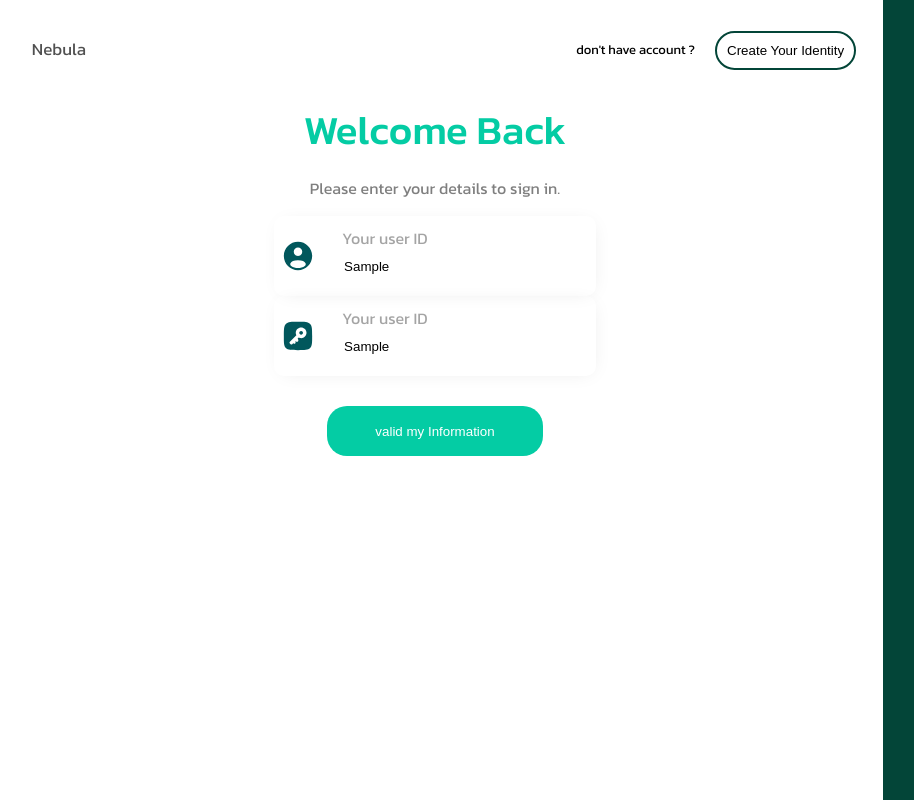
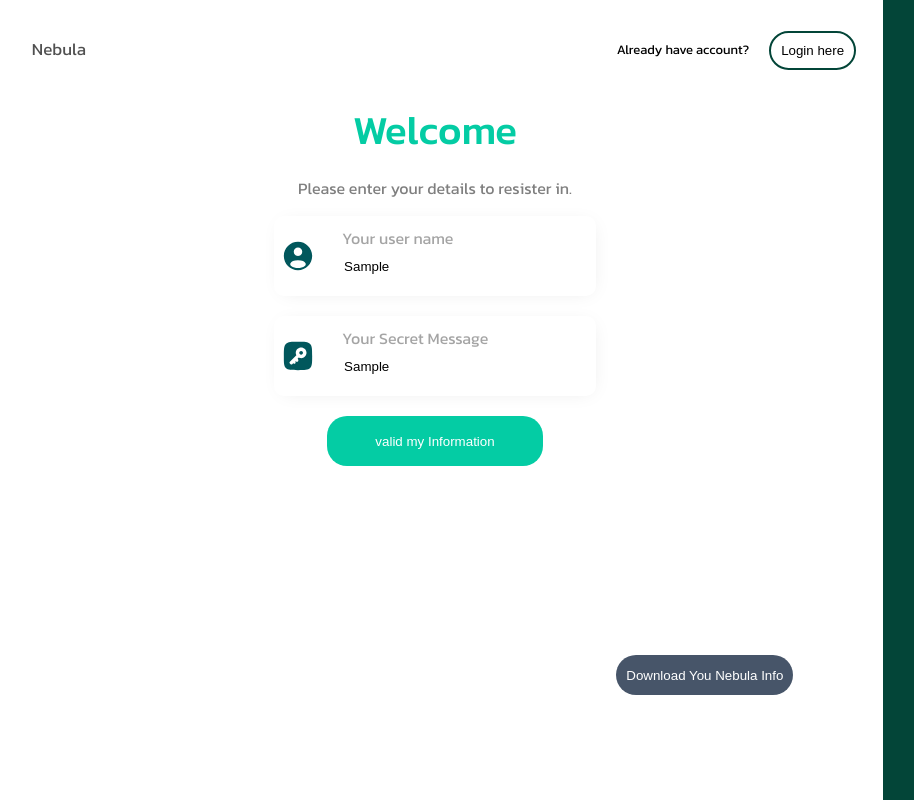
Before and after one commit to juven0/ch_ext, a React (Vite) app: page /login in a window 1280 px wide. Both pictures are taken after typing "Sample", "Sample" into the empty fields and a click on the button "Create Your Identity". Shown: the whole page, without its empty margins (13-927 px from the left). Built offline with nearby package versions, Linux system fonts and the light colour scheme.

Commit message:
login page ok

```diff
--- a/src/pages/login/login.scss
+++ b/src/pages/login/login.scss
@@ -48,9 +48,15 @@
       position: relative;
       width: 100%;
       height: calc(100% - 100px);
+
+      .log {
+        width: 100%;
+        height: 100%;
+        position: relative;
         display: flex;
         flex-direction: column;
         align-items: center;
+
         .valid {
           position: relative;
           height: 50px;
@@ -58,7 +64,19 @@
           background-color: #04cca4;
           border: none;
           border-radius: 20px;
-        margin-top: 30px;
+          display: flex;
+          align-items: center;
+          justify-content: center;
+          color: white;
+          cursor: pointer;
+        }
+        .log_file {
+          position: relative;
+          height: 50px;
+          width: 40%;
+          background-color: #475569;
+          border: none;
+          border-radius: 20px;
           display: flex;
           align-items: center;
           justify-content: center;
@@ -75,12 +93,29 @@
         .mess {
           color: rgb(127, 127, 127);
         }
+        .down_info {
+          position: absolute;
+          right: 10%;
+          bottom: 15%;
+          background-color: #475569;
+          border: none;
+          border-radius: 20px;
+          margin-top: 30px;
+          display: flex;
+          align-items: center;
+          justify-content: center;
+          color: white;
+          cursor: pointer;
+          height: 40px;
+          padding: 0 10px;
+        }
         .form {
           align-items: center;
           width: 60%;
           height: auto;
           display: flex;
           flex-direction: column;
+
           .item {
             width: 60%;
             height: 60px;
@@ -89,6 +124,7 @@
             box-shadow: 2px 2px 20px -7px rgba(0, 0, 0, 0.1);
             border-radius: 10px;
             padding: 10px 0;
+            margin-bottom: 20px;
             .icon {
               width: 15%;
               height: 100%;
@@ -122,6 +158,7 @@
         }
       }
     }
+  }
   .rigth-deco {
     position: relative;
     width: 30%;
--- a/src/pages/login/login.tsx
+++ b/src/pages/login/login.tsx
@@ -2,8 +2,11 @@ import "./login.scss";
 
 import User from "../../assets/icons/user-circle-svgrepo-com.svg";
 import Key from "../../assets/icons/key-square-svgrepo-com.svg";
+import { useState } from "react";
 
 const Login = (): JSX.Element => {
+  const [formType, setFormType] = useState(false);
+
   return (
     <div className="Login">
       <div className="login-content">
@@ -12,11 +15,18 @@ const Login = (): JSX.Element => {
             <label htmlFor="">Nebula</label>
           </div>
           <div className="create">
-            <label htmlFor="">don't have account ?</label>
-            <button>Create Your Identity</button>
+            <label htmlFor="">
+              {!formType ? "don't have account ?" : "Already have account?"}
+            </label>
+            <button onClick={() => setFormType(!formType)}>
+              {!formType ? "Create Your Identity" : "Login here"}
+            </button>
           </div>
         </div>
         <div className="content">
+          {/* login */}
+          {!formType ? (
+            <div className="log">
               <h3 className="w-mess">Welcome Back</h3>
               <p className="mess">Please enter your details to sign in. </p>
               <div className="form">
@@ -35,13 +45,46 @@ const Login = (): JSX.Element => {
                     <img src={Key} alt="" />
                   </div>
                   <div className="form-content">
-                <p>Your user ID</p>
+                    <p>Your Private Key</p>
                     <input type="text" name="" id="" />
                   </div>
                 </div>
 
                 <button className="valid">valid my Information</button>
+                <label htmlFor="">or</label>
+                <button className="log_file">Login With Nebula File</button>
               </div>
+            </div>
+          ) : (
+            <div className="log">
+              <h3 className="w-mess">Welcome</h3>
+              <p className="mess">Please enter your details to resister in. </p>
+              <div className="form">
+                <div className="item">
+                  <div className="icon">
+                    <img src={User} alt="" />
+                  </div>
+                  <div className="form-content">
+                    <p>Your user name</p>
+                    <input type="text" name="" id="" />
+                  </div>
+                </div>
+
+                <div className="item">
+                  <div className="icon">
+                    <img src={Key} alt="" />
+                  </div>
+                  <div className="form-content">
+                    <p>Your Secret Message</p>
+                    <input type="text" name="" id="" />
+                  </div>
+                </div>
+
+                <button className="valid">valid my Information</button>
+                <button className="down_info">Download You Nebula Info</button>
+              </div>
+            </div>
+          )}
         </div>
       </div>
       <div className="rigth-deco"></div>
```
Also changed, not shown: src/redux/slices/userSlice.ts (+6 -10 lines). Lines whose indentation alone changed are shown as unchanged.
